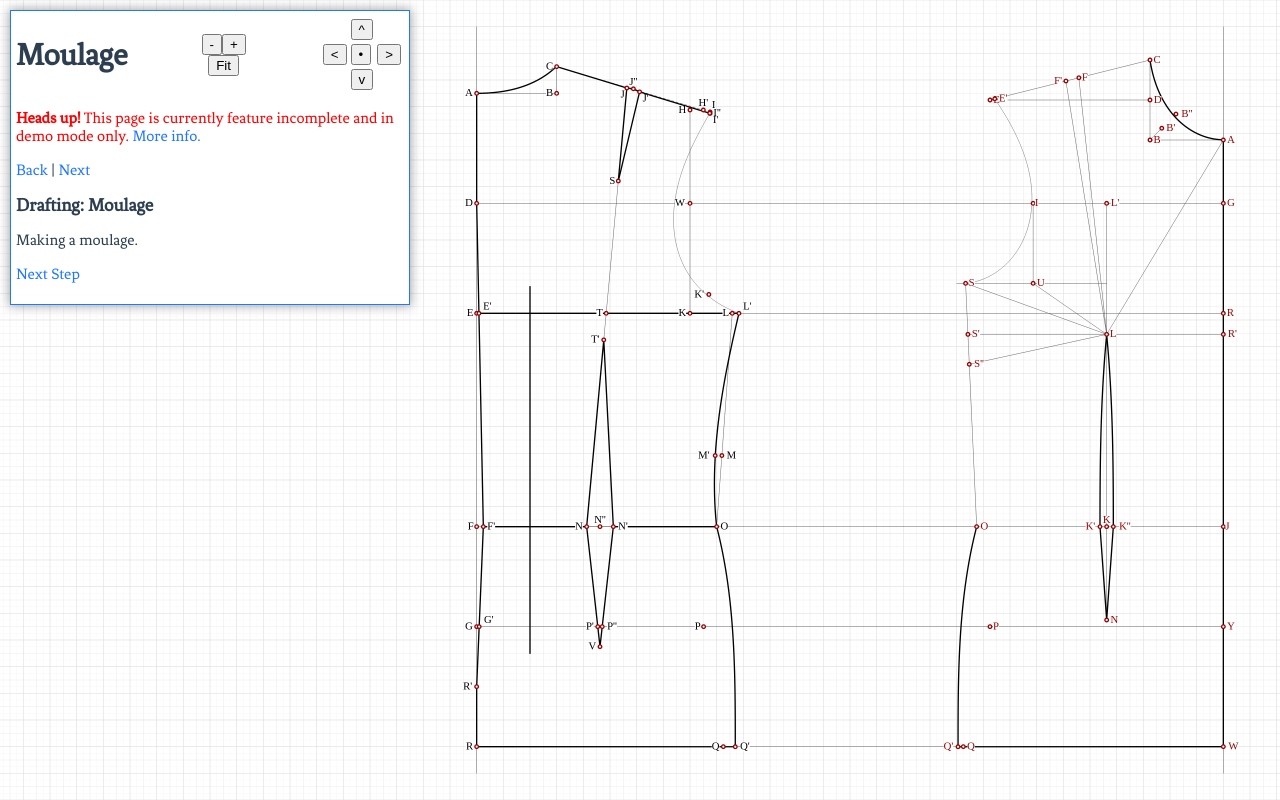
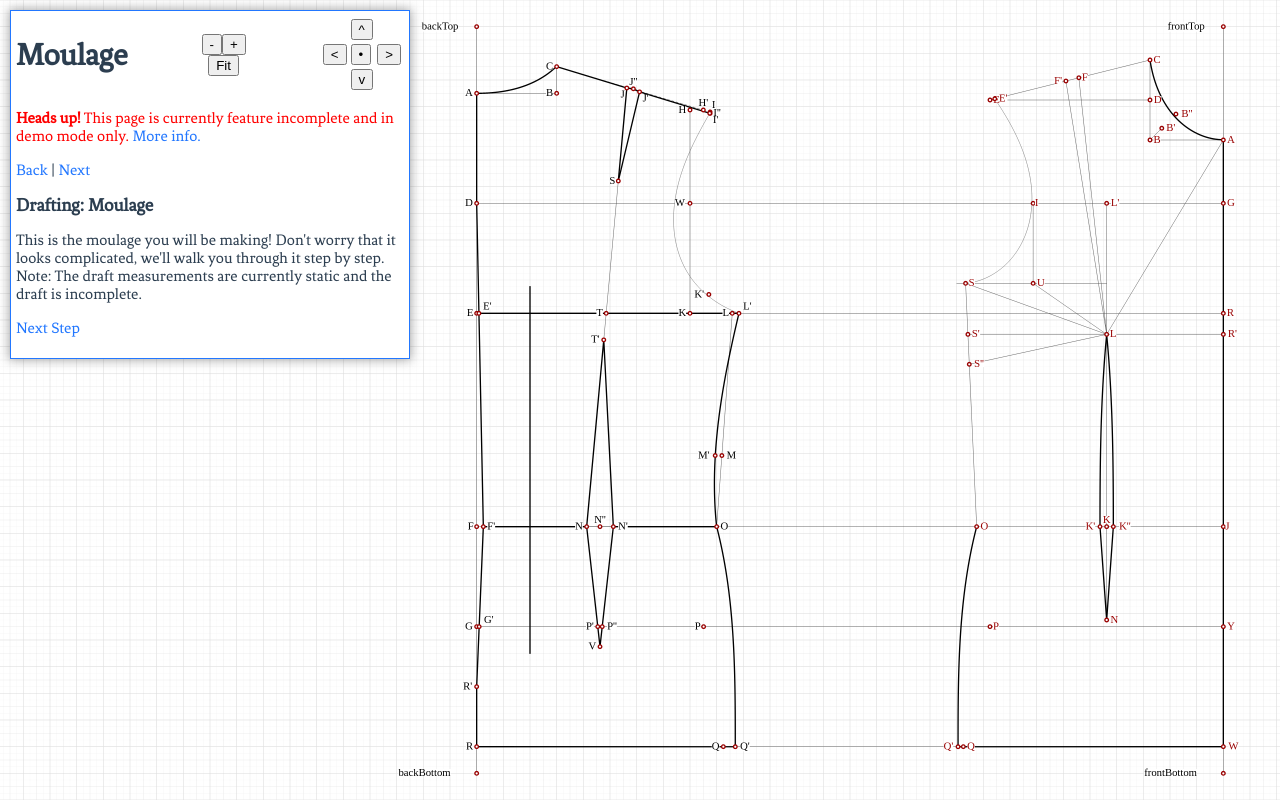
Before and after one commit to quacainia/patternmaking, a Vue app: page /draft/moulage in a window 1280 px wide. Built offline with nearby package versions, Linux system fonts and the light colour scheme.

Commit message:
Add display of draft steps (#41)
Now the canvas reacts to what step the page is on

```diff
--- a/src/components/Title.vue
+++ b/src/components/Title.vue
@@ -45,7 +45,7 @@
 
 
 <script>
-import { mapGetters, mapMutations } from 'vuex';
+import { mapMutations } from 'vuex';
 import {GRID_SIZE, WORKSPACE_HEIGHT, WORKSPACE_WIDTH} from '@/shared/moulage/constants.js';
 
 export default {
@@ -55,9 +55,6 @@ export default {
   },
 
   computed: {
-    ...mapGetters({
-      getCanvas: 'canvas',
-    }),
   },
 
   methods: {
--- a/src/components/Workspace.vue
+++ b/src/components/Workspace.vue
@@ -8,7 +8,6 @@
 import { mapGetters, mapMutations } from 'vuex';
 
 import {GRID_SIZE, WORKSPACE_HEIGHT, WORKSPACE_WIDTH} from '@/shared/moulage/constants.js';
-import {create} from '@/shared/moulage/patterns/bodice.js';
 import {draw} from '@/shared/moulage/utilities.js';
 
 export default {
@@ -36,8 +35,15 @@ export default {
 
   computed: {
     ...mapGetters({
-      getCanvas: 'canvas'
+      getCanvas: 'canvas',
+      getCanvasDimensions: 'canvasDimensions',
     }),
+    ...mapGetters('draft', {
+      getDisplayPattern: 'displayPattern',
+    }),
+    displayPieces() {
+      return this.getDisplayPattern && this.getDisplayPattern.displayPieces;
+    },
   },
 
   created() {
@@ -49,6 +55,15 @@ export default {
       mutateCanvasSize: "CANVAS_SIZE",
       mutateFitZoom: "FIT_ZOOM",
     }),
+    redraw(shouldRefit = true) {
+      draw(this.$refs.canvas, this.getCanvas, this.getDisplayPattern);
+      if (shouldRefit && this.getCanvas.zoomFit) {
+        this.mutateFitZoom({
+          width: WORKSPACE_WIDTH * GRID_SIZE,
+          height: WORKSPACE_HEIGHT * GRID_SIZE, // TODO: These are hardcoded
+        });
+      }
+    },
     resizeCanvas() {
       let width = window.innerWidth * 2;
       let height = window.innerHeight * 2;
@@ -56,28 +71,11 @@ export default {
       this.$refs.canvas.width = width;
       this.$refs.canvas.height = height;
       this.mutateCanvasSize({width, height});
-      draw(this.$refs.canvas, this.getCanvas, this.bodiceGuide, this.backBodice, this.frontBodice);
-      if (this.getCanvas.zoomFit) {
-        this.mutateFitZoom({
-          width: WORKSPACE_WIDTH * GRID_SIZE,
-          height: WORKSPACE_HEIGHT * GRID_SIZE,
-        });
-      }
     }
   },
 
   mounted() {
-    // let start = performance.now();
     this.resizeCanvas();
-
-    let pattern = create();
-    // console.log('front', performance.now() - start);
-    draw(this.$refs.canvas, this.getCanvas, pattern.patternPieces.guide, pattern.patternPieces.back, pattern.patternPieces.front);
-    // console.log('draw', performance.now() - start);
-
-    this.backBodice = pattern.patternPieces.back;
-    this.bodiceGuide = pattern.patternPieces.guide;
-    this.frontBodice = pattern.patternPieces.front;
   },
 
   unmounted() {
@@ -85,9 +83,15 @@ export default {
   },
 
   watch: {
+    getCanvasDimensions() {
+      this.redraw();
+    },
     getCanvas() {
-      draw(this.$refs.canvas, this.getCanvas, this.bodiceGuide, this.backBodice, this.frontBodice);
-    }
+      this.redraw(false);
+    },
+    displayPieces() {
+      this.redraw();
+    },
   }
 }
 </script>
--- a/src/shared/moulage/classes.js
+++ b/src/shared/moulage/classes.js
@@ -47,6 +47,35 @@ export class Pattern {
         actionPatternPiece.curves[action.name] = action;
       }
     });
+  }
+
+  sliceDisplaySteps(step) {
+    let stepsSlice = this.steps.slice(0, step);
+
+    let displayPieces = {};
+
+    stepsSlice.forEach(step => {
+      step.actions.forEach(action => {
+        if (!displayPieces[action.patternPieceName]) {
+          // This is for keeping styling of the pattern piece
+          displayPieces[action.patternPieceName] = Object.assign(
+            {},
+            this.patternPieces[action.patternPieceName],
+            {
+              curves: {},
+              points: {},
+            }
+          );
+        }
+        if (action.type === 'point') {
+          displayPieces[action.patternPieceName].points[action.name] = action;
+        } else {
+          displayPieces[action.patternPieceName].curves[action.name] = action;
+        }
+      });
+    });
+
+    return displayPieces;
   }
 }
 
--- a/src/shared/moulage/patterns/bodice.js
+++ b/src/shared/moulage/patterns/bodice.js
@@ -921,7 +921,7 @@ export function create() {
   let pattern = new Pattern({
     name:'moulage',
     title: 'Moulage',
-    description: 'Making a moulage.',
+    description: 'This is the moulage you will be making! Don\'t worry that it looks complicated, we\'ll walk you through it step by step. Note: The draft measurements are currently static and the draft is incomplete.',
   });
 
   pattern.patternPieces.guide = new PatternPiece();
--- a/src/shared/moulage/utilities.js
+++ b/src/shared/moulage/utilities.js
@@ -1,8 +1,7 @@
 import {Point, Curve} from './classes.js';
 import {BACKGOUND_COLOR, EULER_MAX_LENGTH, EULER_SCALE_LARGE, EULER_SCALE_STD, GRID_SIZE} from './constants.js';
 
-export function draw(canvas, canvasOptions, bodiceGuide, backBodice, frontBodice) {
-  // console.log('bodiceGuide', bodiceGuide)
+export function draw(canvas, canvasOptions, pattern) {
   const scale = canvasOptions.zoom;
   const context = canvas.getContext('2d');
   context.clearRect(0, 0, canvas.width, canvas.height);
@@ -23,11 +22,21 @@ export function draw(canvas, canvasOptions, bodiceGuide, backBodice, frontBodice
   grid(canvasDetails, context, GRID_SIZE/2, 1/2);
   grid(canvasDetails, context, GRID_SIZE/4, 1/4);
 
-  drawCurves(context, bodiceGuide);
-  drawCurves(context, backBodice);
-  drawCurves(context, frontBodice);
-  drawPoints(context, backBodice);
-  drawPoints(context, frontBodice);
+  if (pattern && pattern.displayPieces) {
+    Object.keys(pattern.displayPieces).forEach((key) => {
+      let patternPiece = pattern.displayPieces[key];
+      if (patternPiece.curves) {
+        drawCurves(context, patternPiece);
+      }
+    });
+    Object.keys(pattern.displayPieces).forEach((key) => {
+      let patternPiece = pattern.displayPieces[key];
+      if (patternPiece.points) {
+        drawPoints(context, patternPiece);
+      }
+    });
+  }
+
   context.restore();
 }
 
--- a/src/store/index.js
+++ b/src/store/index.js
@@ -94,6 +94,9 @@ export default createStore({
   getters: {
     canvas(state) {
       return state.canvas;
-    }
+    },
+    canvasDimensions(state) {
+      return state.canvas.dimensions;
+    },
   }
 })
--- a/src/store/modules/draft.js
+++ b/src/store/modules/draft.js
@@ -1,6 +1,7 @@
 export default {
   namespaced: true,
   state: {
+    displayPattern: null,
     patterns: {
     },
   },
@@ -9,12 +10,24 @@ export default {
       let newPatterns = {};
       newPatterns[pattern.name] = pattern;
       store.patterns = Object.assign({}, store.patterns, newPatterns);
-      console.log('store');
+    },
+    PATTERN_DISPLAY(store, {patternName, displayPieces}) {
+      let newPatterns = {};
+      let newPattern = store.patterns[patternName] || {};
+      newPattern.displayPieces = displayPieces;
+      newPatterns[patternName] = newPattern;
+      store.patterns = Object.assign({}, store.patterns, newPatterns);
+    },
+    SET_DISPLAY_PATTERN(store, {patternName}) {
+      store.displayPattern = patternName;
     },
   },
   actions: {
   },
   getters: {
+    displayPattern: (state) => {
+      return state.patterns[state.displayPattern] || null;
+    },
     pattern:(state) => (id) => {
       // console.log(state.patterns, id, state.patterns[id]);
       return state.patterns[id]; //{title: "Foo", description: "bar"};
--- a/src/views/Draft.vue
+++ b/src/views/Draft.vue
@@ -97,14 +97,33 @@ export default {
   methods: {
     ...mapMutations('draft', {
       mutateAddPattern: 'ADD_PATTERN',
+      mutatePatternDisplay: 'PATTERN_DISPLAY',
+      mutateSetDisplayPattern: 'SET_DISPLAY_PATTERN',
     }),
+    setDisplayPattern() {
+      this.mutateSetDisplayPattern({patternName: this.draftId});
+      if (this.pattern) {
+        if (!this.stepId) {
+          this.mutatePatternDisplay({patternName: this.draftId, displayPieces: this.pattern.patternPieces});
+        } else {
+          this.mutatePatternDisplay({patternName: this.draftId, displayPieces: this.pattern.sliceDisplaySteps(this.stepId)});
+        }
+      }
+    },
   },
 
   created() {
     if (!this.pattern) {
       this.mutateAddPattern(create());
     }
-  }
+    this.setDisplayPattern();
+  },
+
+  watch: {
+    $route() {
+      this.setDisplayPattern();
+    },
+  },
 }
 
 
```
